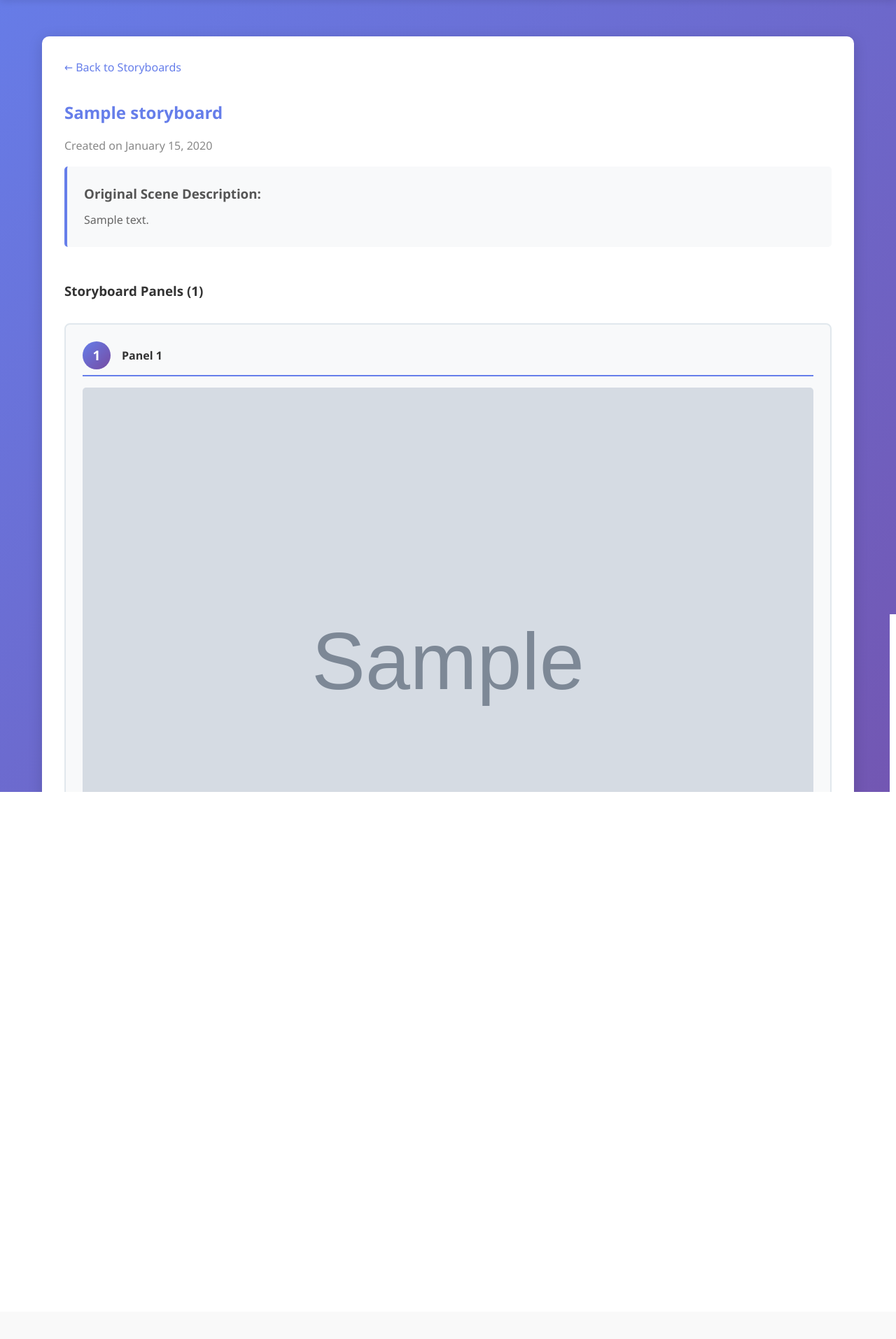
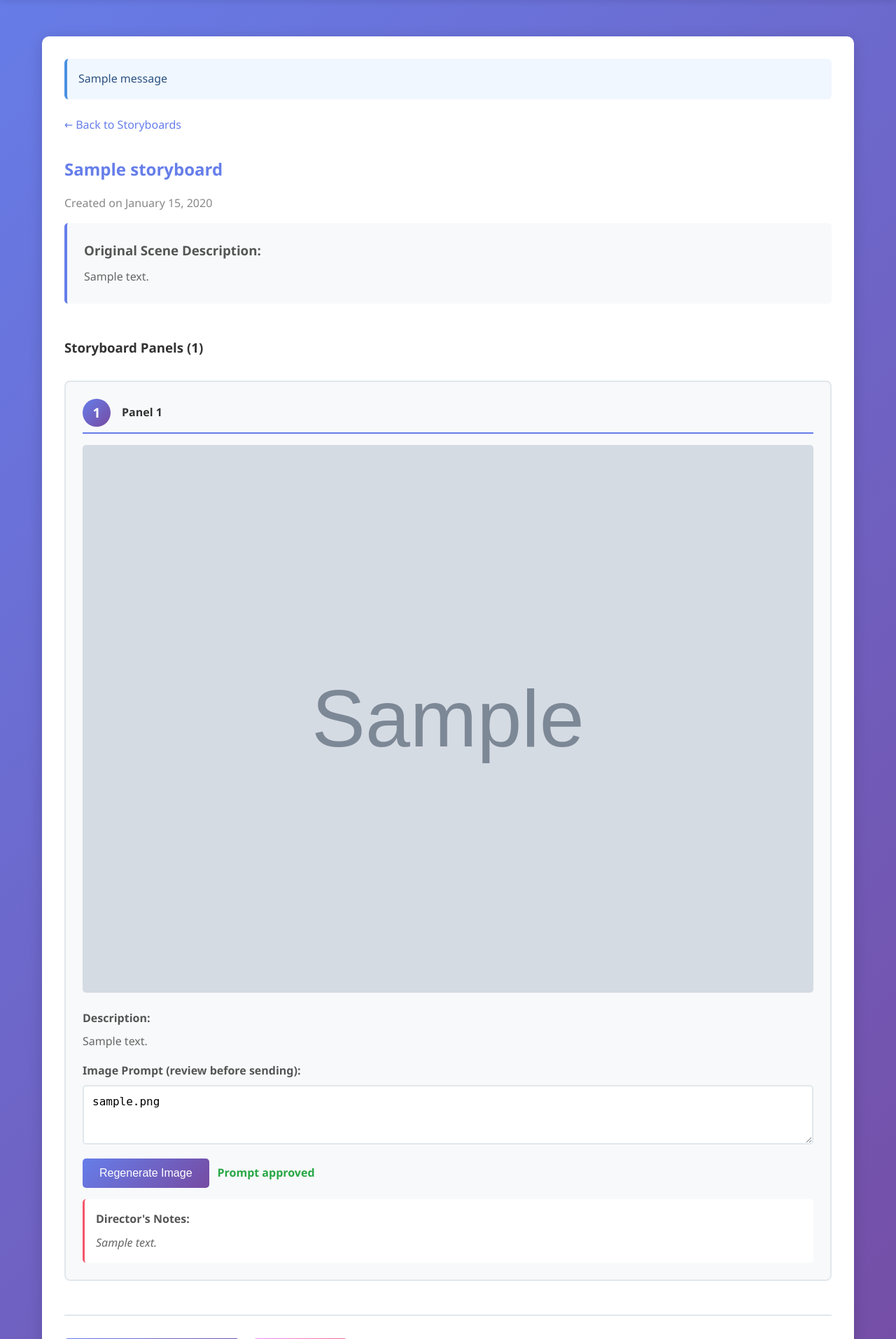
Before and after one commit to calebmills99/HHH, a Django app: page /storyboards/1/ in a window 1280 px wide. Shown: the part 139-2053 px from the top of the page at 70% size. Before the commit the page ends 1271 px from the top, so only its background shows below. Run offline with Django 5.2, Linux system fonts and the light colour scheme; tables that the repository leaves empty hold one stand-in row (values such as "Sample post"); grey boxes marked "Sample" are stand-in pictures; one stand-in notice (Sample message) is shown.

Commit message:
Add prompt approval step before Stability image generation

```diff
--- a/requirements.txt
+++ b/requirements.txt
@@ -1,3 +1,4 @@
 Django>=6.0
 Pillow>=12.0.0
 requests>=2.31.0
+python-dotenv>=1.0.0
--- a/storyboard/models.py
+++ b/storyboard/models.py
@@ -27,6 +27,8 @@ class StoryboardPanel(models.Model):
     description = models.TextField(help_text="Description of this panel")
     image = models.ImageField(upload_to='storyboard_panels/', blank=True, null=True)
     notes = models.TextField(blank=True, help_text="Additional notes or direction for this panel")
+    image_prompt = models.TextField(blank=True, help_text="Prompt that will be sent to Stability AI for this panel")
+    prompt_approved = models.BooleanField(default=False, help_text="Whether the prompt has been reviewed by the user")
 
     class Meta:
         ordering = ['panel_number']
--- a/storyboard/templates/storyboard/base.html
+++ b/storyboard/templates/storyboard/base.html
@@ -109,6 +109,29 @@
             color: #555;
         }
 
+        .messages {
+            margin-bottom: 1.5rem;
+        }
+
+        .message {
+            padding: 1rem;
+            border-radius: 6px;
+            margin-bottom: 0.75rem;
+            border-left: 4px solid;
+        }
+
+        .message-success {
+            background: #f0f7ff;
+            border-color: #4a90e2;
+            color: #2c5282;
+        }
+
+        .message-error {
+            background: #fff5f5;
+            border-color: #e53e3e;
+            color: #9b2c2c;
+        }
+
         footer {
             text-align: center;
             padding: 2rem;
@@ -132,6 +155,15 @@
 
     <main class="container">
         <div class="content">
+            {% if messages %}
+            <div class="messages">
+                {% for message in messages %}
+                    <div class="message {% if message.tags %}message-{{ message.tags }}{% endif %}">
+                        {{ message }}
+                    </div>
+                {% endfor %}
+            </div>
+            {% endif %}
             {% block content %}{% endblock %}
         </div>
     </main>
--- a/storyboard/templates/storyboard/storyboard_detail.html
+++ b/storyboard/templates/storyboard/storyboard_detail.html
@@ -104,6 +104,27 @@
                 </p>
             </div>
 
+            <div style="margin-bottom: 1rem;">
+                <strong style="color: #555;">Image Prompt (review before sending):</strong>
+                <form method="post" action="{% url 'storyboard:generate_panel_image' panel.pk %}">
+                    {% csrf_token %}
+                    <textarea name="prompt" class="form-control" rows="3" style="margin-top: 0.5rem;">{{ panel.image_prompt }}</textarea>
+                    <div style="display: flex; align-items: center; margin-top: 0.75rem; gap: 0.75rem; flex-wrap: wrap;">
+                        <button type="submit" class="btn">
+                            {% if panel.image %}Regenerate Image{% else %}Generate Image{% endif %}
+                        </button>
+                        {% if not panel.prompt_approved %}
+                            <span style="color: #f5576c; font-weight: 600;">Awaiting approval</span>
+                        {% else %}
+                            <span style="color: #28a745; font-weight: 600;">Prompt approved</span>
+                        {% endif %}
+                        {% if not stability_api_configured %}
+                            <span style="color: #9b2c2c; font-weight: 600;">STABILITY_API_KEY not configured</span>
+                        {% endif %}
+                    </div>
+                </form>
+            </div>
+
             {% if panel.notes %}
             <div style="background: #fff; padding: 1rem; border-radius: 5px; border-left: 3px solid #f5576c;">
                 <strong style="color: #555;">Director's Notes:</strong>
--- a/storyboard/urls.py
+++ b/storyboard/urls.py
@@ -8,4 +8,5 @@ urlpatterns = [
     path('storyboards/', views.StoryboardListView.as_view(), name='list'),
     path('storyboards/create/', views.StoryboardCreateView.as_view(), name='create'),
     path('storyboards/<int:pk>/', views.StoryboardDetailView.as_view(), name='detail'),
+    path('storyboards/panels/<int:pk>/generate/', views.generate_panel_image_view, name='generate_panel_image'),
 ]
--- a/storyboard/views.py
+++ b/storyboard/views.py
@@ -1,9 +1,11 @@
+import os
+from django.contrib import messages
 from django.shortcuts import render, redirect, get_object_or_404
 from django.views.generic import ListView, DetailView, CreateView
 from django.urls import reverse_lazy
 from .models import Storyboard, StoryboardPanel
 from .forms import StoryboardForm
-from .utils import generate_storyboard_panels
+from .utils import generate_storyboard_panels, generate_panel_image, build_image_prompt
 
 
 class StoryboardListView(ListView):
@@ -19,6 +21,11 @@ class StoryboardDetailView(DetailView):
     model = Storyboard
     template_name = 'storyboard/storyboard_detail.html'
     context_object_name = 'storyboard'
+
+    def get_context_data(self, **kwargs):
+        context = super().get_context_data(**kwargs)
+        context['stability_api_configured'] = bool(os.environ.get('STABILITY_API_KEY'))
+        return context
 
 
 class StoryboardCreateView(CreateView):
@@ -38,3 +45,26 @@ class StoryboardCreateView(CreateView):
 def home(request):
     """Home page view."""
     return render(request, 'storyboard/home.html')
+
+
+def generate_panel_image_view(request, pk):
+    """Allow users to review and approve a prompt before generating an image."""
+    panel = get_object_or_404(StoryboardPanel, pk=pk)
+    if request.method != 'POST':
+        return redirect('storyboard:detail', pk=panel.storyboard_id)
+
+    prompt = request.POST.get('prompt') or build_image_prompt(panel.description)
+    panel.image_prompt = prompt
+    panel.prompt_approved = True
+    panel.save(update_fields=['image_prompt', 'prompt_approved'])
+
+    if not os.environ.get('STABILITY_API_KEY'):
+        messages.error(request, "Stability API key is missing. Add STABILITY_API_KEY to your environment and try again.")
+        return redirect('storyboard:detail', pk=panel.storyboard_id)
+
+    if generate_panel_image(panel):
+        messages.success(request, f"Image generated for panel {panel.panel_number}.")
+    else:
+        messages.error(request, f"Failed to generate image for panel {panel.panel_number}. Please check logs or try again.")
+
+    return redirect('storyboard:detail', pk=panel.storyboard_id)
--- a/storyboard_project/settings.py
+++ b/storyboard_project/settings.py
@@ -12,9 +12,13 @@ https://docs.djangoproject.com/en/6.0/ref/settings/
 
 import os
 from pathlib import Path
+from dotenv import load_dotenv
 
 # Build paths inside the project like this: BASE_DIR / 'subdir'.
 BASE_DIR = Path(__file__).resolve().parent.parent
+
+# Load environment variables from .env if present
+load_dotenv(BASE_DIR / ".env")
 
 
 # Quick-start development settings - unsuitable for production
```
Also changed, not shown: storyboard/tests.py (+35 -9 lines), storyboard/utils.py (+22 -9 lines), README.md, storyboard/migrations/0002_storyboardpanel_image_prompt_prompt_approved.py (added), 2 other files.
